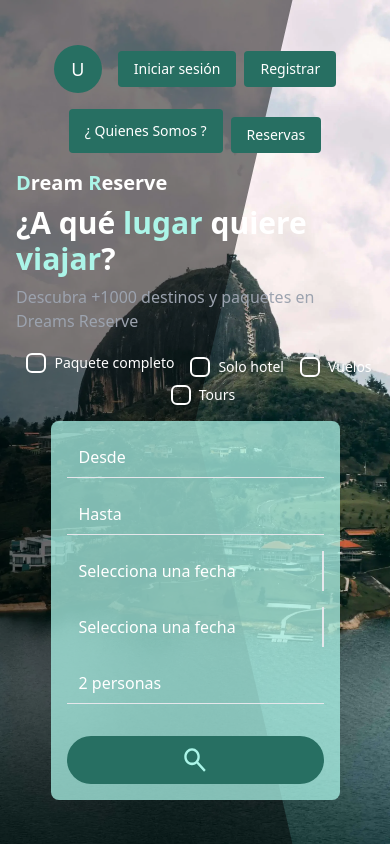
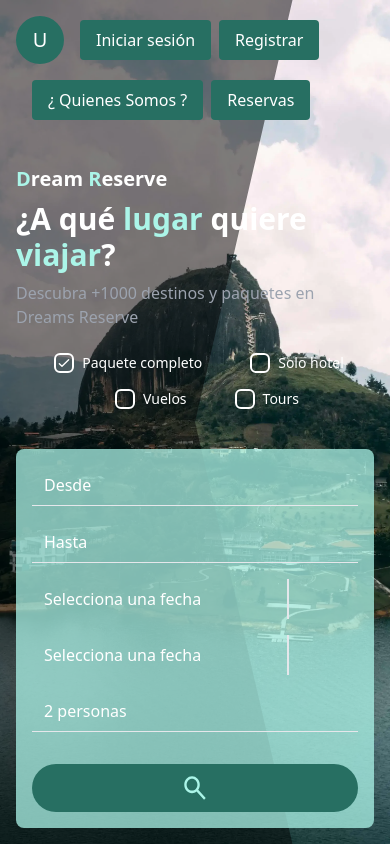
Before and after one commit to carobte/Dream-Reserve-Front, a React (Vite) app: page / in a window 390 px wide. Built offline with nearby package versions, Linux system fonts and the light colour scheme.

Commit message:
FIx: home desing in big displays is now in the left

```diff
--- a/index.html
+++ b/index.html
@@ -2,7 +2,7 @@
 <html lang="en">
   <head>
     <meta charset="UTF-8" />
-    <link rel="icon" type="ico" href="/public/DRLogo.png" />
+    <link rel="icon" type="ico" href="/DRLogo.png" />
     <meta name="viewport" content="width=device-width, initial-scale=1.0" />
     <title>Dream Reserve</title>
   </head>
--- a/src/components/NavbarHome.jsx
+++ b/src/components/NavbarHome.jsx
@@ -28,15 +28,14 @@ export default function NavbarHome() {
   const registerPath = '/register';
 
   return (
-    <>
-      <div className="flex flex-col sm:flex-row items-center justify-between w-full mb-4 sm:mb-8 md:mb-12 lg:mb-16">
-        <div className="flex items-center space-x-4 mb-4 sm:mb-0">
-          <div className="w-12 h-12 sm:w-16 sm:h-16 bg-custom-green rounded-full flex items-center justify-center">
-            <span className="text-white text-lg sm:text-xl">U</span>
+    <nav className="w-full flex flex-row flex-wrap space-x-4 mb-8   sm:flex-row gap-4 items-center pace-y-0  ">
+      <div className="flex flex-row flex-wrap items-center space-x-4">
+        <div className="w-12 h-12 bg-custom-green rounded-full flex items-center justify-center">
+          <span className="text-white text-xl">U</span>
         </div>
         {user ? (
           <button
-              className="bg-custom-green text-white py-2 px-4 rounded text-sm sm:text-base"
+            className="bg-custom-green text-white py-2 px-4 rounded"
             onClick={() => {
               logout();
               navigate('/');
@@ -47,13 +46,13 @@ export default function NavbarHome() {
         ) : (
           <div className="flex space-x-2">
             <button
-                className="bg-custom-green text-white py-2 px-4 rounded text-sm sm:text-base"
+              className="bg-custom-green text-white py-2 px-4 rounded"
               onClick={() => handleButtonClick(loginPath)}
             >
               Iniciar sesión
             </button>
             <button
-                className="bg-custom-green text-white py-2 px-4 rounded text-sm sm:text-base"
+              className="bg-custom-green text-white py-2 px-4 rounded"
               onClick={() => handleButtonClick(registerPath)}
             >
               Registrar
@@ -62,18 +61,17 @@ export default function NavbarHome() {
         )}
       </div>
 
-        <div className="flex flex-wrap justify-center sm:justify-end space-x-2 space-y-2 sm:space-y-0">
+      <div className="flex space-x-2">
         {buttonOptions.map((option) => (
           <button
             key={option.id}
-              className={`${option.className} text-sm sm:text-base`}
+            className={option.className}
             onClick={() => handleButtonClick(option.path)}
           >
             {option.text}
           </button>
         ))}
       </div>
-      </div>
-    </>
+    </nav>
   );
 }
--- a/src/components/SearchBar.jsx
+++ b/src/components/SearchBar.jsx
@@ -30,7 +30,7 @@ export default function SearchBar() {
     setPlanType(value);
   };
 
-  // validaciones de opcion selecionada
+  // validaciones de opcon selecionada
   const validateForm = () => {
     if (!selectedOption) {
       setError('Por favor, selecciona una opción.');
@@ -131,7 +131,7 @@ export default function SearchBar() {
   return (
     <>
       {error && <p className="text-red-500 mb-4">{error}</p>}
-      <div className="flex flex-wrap items-center justify-center space-x-2 space-y-2 mb-4 sm:mb-8 w-full  md:mb-12 lg:mb-16 ">
+      <div className="flex flex-wrap justify-center items-center space-x-4 mb-8 md:mb-12 lg:mb-16 sm:mb-20 justify-start ">
         {/* Checkbox options */}
         {['paquete-completo', 'solo-hotel', 'vuelos', 'tours'].map((option) => (
           <div key={option} className="flex items-center space-x-2">
@@ -146,7 +146,7 @@ export default function SearchBar() {
             />
             <label
               htmlFor={option}
-              className="flex items-center cursor-pointer text-white space-x-2 text-sm sm:text-base"
+              className="flex items-center px-3 py-2 cursor-pointer text-white space-x-2 text-sm sm:text-base"
             >
               <div className="w-5 h-5 flex items-center justify-center border-2 border-white rounded-md peer-checked:bg-blue-500 peer-checked:border-transparent">
                 <svg
@@ -170,7 +170,7 @@ export default function SearchBar() {
         ))}
       </div>
 
-      <div className="bg-custom-navy-blue-opacity bg-opacity-75 p-4 rounded-lg sm:rounded-full w-auto max-w-4xl mx-auto">
+      <div className="bg-custom-navy-blue-opacity bg-opacity-75 p-4 rounded-lg sm:rounded-full w-full max-w-4xl mx-auto">
         <form className="flex flex-col sm:flex-row items-center gap-4 w-full" onSubmit={handleSearch}>
           {selectedOption !== 'solo-hotel' && selectedOption !== 'tours' && (
             <div className="relative flex-1 w-full sm:w-auto">
--- a/src/context/SearchContext.jsx
+++ b/src/context/SearchContext.jsx
@@ -13,8 +13,8 @@ export const SearchProvider = ({ children }) => {
   const [totalPeople, setTotalPeople] = useState(2);
   const [origin, setOrigin] = useState('');
   const [destination, setDestination] = useState('');
-  const [selectedOption, setSelectedOption] = useState(null);
-  const [planType, setPlanType] = useState('');
+  const [selectedOption, setSelectedOption] = useState('paquete-completo');
+  const [planType, setPlanType] = useState('paquete-completo');
 
   // Calcular el número de noches
   const numberOfNights = startDate && endDate ? Math.ceil((new Date(endDate) - new Date(startDate)) / (1000 * 60 * 60 * 24)) : 0;
--- a/src/pages/Home.jsx
+++ b/src/pages/Home.jsx
@@ -4,25 +4,30 @@ import { SearchBar, NavbarHome } from '../components/index';
 export default function Home() {
   return (
     <div
-      className="relative w-full min-h-screen bg-cover bg-center bg-no-repeat"
+      className="relative w-full min-h-screen"
       style={{
-        backgroundImage: "url(../public/ImagenFondo.webp)",
+        backgroundImage: "url(../ImagenFondo.webp)",
+        backgroundSize: "cover",
+        backgroundPosition: "center",
+        backgroundRepeat: "no-repeat"
       }}
     >
       <div
-        className="absolute inset-0 bg-black bg-opacity-50"
+        className="absolute inset-0"
         style={{
           clipPath: "polygon(75% 0%, 50% 50%, 75% 100%, 0% 100%, 0% 0%)",
+          backgroundColor: "rgba(0, 0, 0, 0.5)"
         }}
       />
       <div className="absolute inset-0" />
-      <div className="absolute inset-0 flex flex-col items-start justify-center px-4 sm:px-8 md:px-16 lg:px-32">
+      <div className="absolute inset-0 flex flex-col items-start justify-between p-4 sm:p-8 md:p-16 lg:p-32">
         <NavbarHome />
+        <div className="w-full max-w-4xl">
           <div className="space-y-2 mb-4 sm:mb-8 md:mb-12 lg:mb-16 text-white">
             <h1 className="text-xl sm:text-2xl md:text-3xl lg:text-4xl font-bold">
               <span className="text-custom-navy-blue">D</span>ream <span className="text-custom-navy-blue">R</span>eserve
             </h1>
-          <h2 className="text-3xl sm:text-4xl md:text-5xl lg:text-6xl xl:text-8xl font-bold">
+            <h2 className="text-3xl sm:text-4xl md:text-5xl lg:text-6xl xl:text-8xl font-bold lg:max-w-2xl">
               ¿A qué <span className="text-custom-navy-blue">lugar</span> quiere <span className="text-custom-navy-blue">viajar</span>?
             </h2>
             <p className="text-base sm:text-lg md:text-xl lg:text-2xl text-gray-400">
@@ -32,5 +37,6 @@ export default function Home() {
           <SearchBar />
         </div>
       </div>
+    </div>
   );
 }
```
Lines whose indentation alone changed are shown as unchanged.
